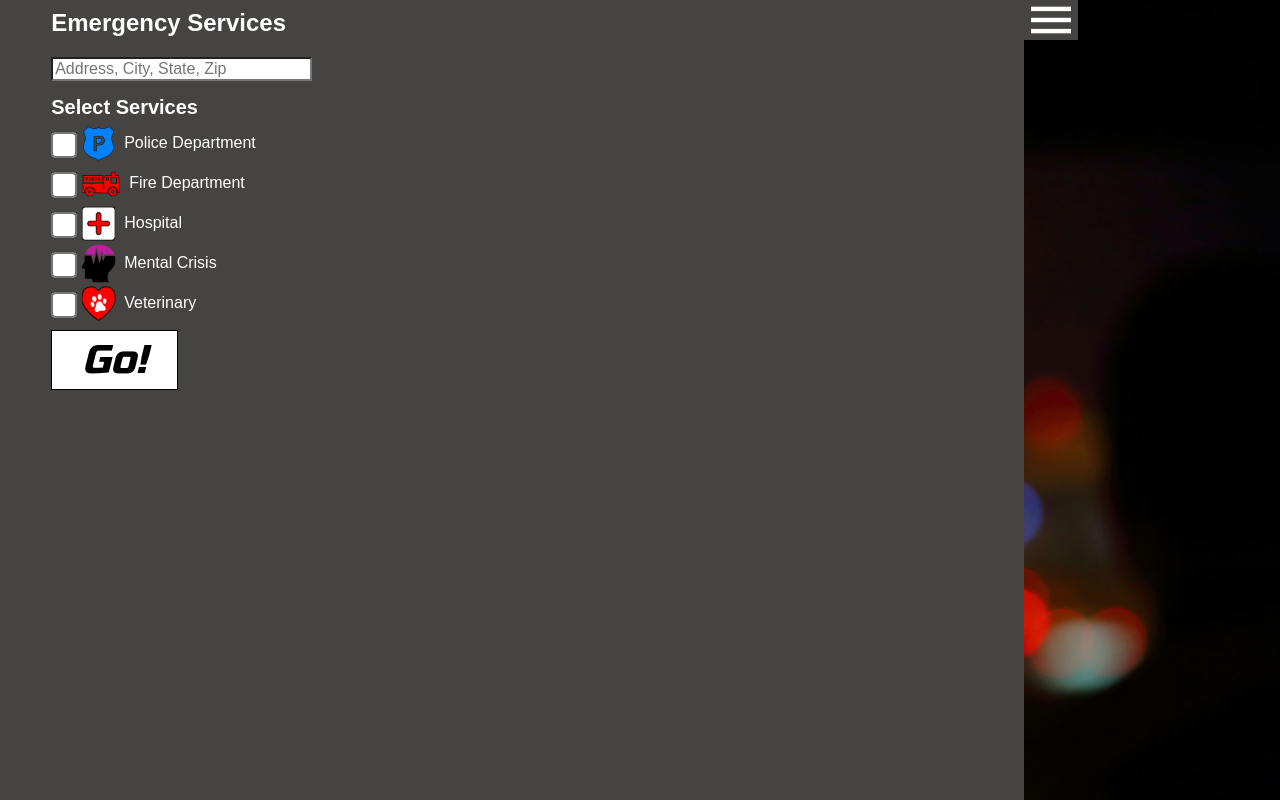
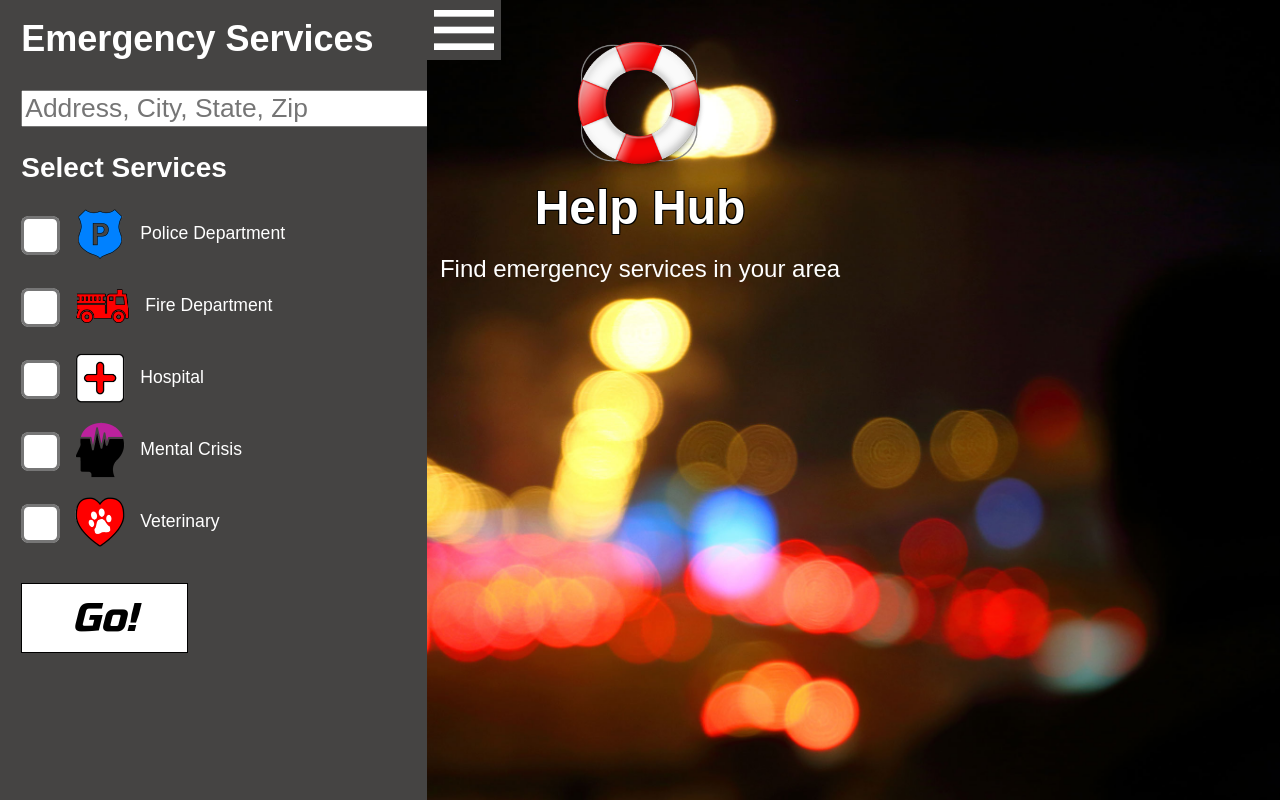
Before and after one commit to morettisf/help-hub, a plain HTML site: page index.html in a window 1280 px wide. Drawn offline with nearby package versions, Linux system fonts and the light colour scheme; some packages are replaced by stand-ins of ours; a web font is replaced by a local one.

Commit message:
media queries, fixed media query nav resize animation

```diff
--- a/app.js
+++ b/app.js
@@ -61,7 +61,7 @@ function initMap() {
 
 	map = new google.maps.Map(document.getElementById('map'), {
 		center: city,
-		zoom: 14,
+		zoom: 13,
         disableDefaultUI: true,
 	})
 
--- a/index.html
+++ b/index.html
@@ -19,11 +19,11 @@
 				<ul>
 					<li><input type="text" id="address" name="address" size="25" placeholder="Address, City, State, Zip"></li>
 					<h3>Select Services</h3>
-					<li><input type="checkbox" id="police" name="police" value="Police"><img src="images/police100.png" width="35px" height="35px">Police Department</input></li>
-					<li><input type="checkbox" id="fire" name="fire" value="Fire"><img src="images/fire100.png" width="40px" height="26px">Fire Department</input></li>
-					<li><input type="checkbox" id="hospital" name="hospital" value="Hospital"><img src="images/hospital100.png" width="35px" height="35px">Hospital</input></li>
-					<li><input type="checkbox" id="mental" name="mental" value="mental"><img src="images/mental100.png" width="35px" height="39px">Mental Crisis</input></li>
-					<li><input type="checkbox" id="veterinary" name="veterinary" value="veterinary"><img src="images/vet100.png" width="35px" height="35px">Veterinary</input></li>
+					<li><input type="checkbox" id="police" name="police" value="Police"><img src="images/police100.png" id="pImg" width="35px" height="35px">Police Department</input></li>
+					<li><input type="checkbox" id="fire" name="fire" value="Fire"><img src="images/fire100.png" id="fImg" width="40px" height="26px">Fire Department</input></li>
+					<li><input type="checkbox" id="hospital" name="hospital" value="Hospital"><img src="images/hospital100.png" id="hImg" width="35px" height="35px">Hospital</input></li>
+					<li><input type="checkbox" id="mental" name="mental" value="mental"><img src="images/mental100.png" id="mImg" width="35px" height="39px">Mental Crisis</input></li>
+					<li><input type="checkbox" id="veterinary" name="veterinary" value="veterinary"><img src="images/vet100.png" id="vImg" width="35px" height="35px">Veterinary</input></li>
 				</ul>
 				<input type="button" value="Go!" id="go">
 			</form>
--- a/main.css
+++ b/main.css
@@ -29,7 +29,19 @@ nav {
 	margin-left: 0;
 }
 
-nav, .nav-open, #hamburger {
+/*nav, .nav-open, #hamburger {
+	transition-property: margin-left;
+	transition-duration: 1.5s;
+	transition-timing-function: ease-out;
+}*/
+
+.animateStart {
+	transition-property: margin-left;
+	transition-duration: 1.5s;
+	transition-timing-function: ease-out;
+}
+
+.animateNav {
 	transition-property: margin-left;
 	transition-duration: 1.5s;
 	transition-timing-function: ease-out;
@@ -87,6 +99,11 @@ header img {
 header h1 {
 	font-size: 2em;
 	color: white;
+	text-shadow:
+		-1px -1px 0 #000,
+		1px -1px 0 #000,
+		-1px 1px 0 #000,
+		1px 1px 0 #000;
 	text-align: center;
 	margin-top: 0;
 	margin-bottom: 0;
@@ -115,11 +132,6 @@ li img {
 
 #address {
 	font-size: 1em;
-}
-
-input[type="text"] {
-	-webkit-appearance: none;
-	-webkit-border-radius: 0;
 }
 
 input[type="checkbox"] {
@@ -155,6 +167,7 @@ main {
 
 #infoPlace {
 	font-size: 1.5em;
+	font-weight: 500;
 }
 
 .shake {
@@ -167,3 +180,152 @@ main {
     0% { left: -5px; }
     100% { right: -5px; }
 }
+
+@media (min-width: 414px) {
+
+	nav h3 {
+		margin-bottom: 10px;
+	}
+
+	li {
+		margin-top: 12px;
+	}
+
+	input[type="checkbox"] {
+		zoom: 2.75;
+		margin-right: 3px;
+	}
+
+	li img {
+		margin-right: 12px;
+	}
+
+	#go {
+		margin-top: 0;
+	}
+
+}
+
+@media (min-width: 768px) {
+
+	nav {
+		width: 50%;
+		margin-left: -50%;
+	}
+
+	#hamburger {
+		width: 60px;
+		height: 60px;
+	}
+
+	.hamburger-open {
+		margin-left: 50% !important;
+	}
+
+	nav h2 {
+		font-size: 2.25em;
+		margin-top: 18px;
+		color: white;
+	}
+
+	#address {
+		font-size: 1.5em;
+	}
+
+	nav h3 {
+		font-size: 1.75em;
+		margin-bottom: 20px;
+		margin-top: 25px;
+	}
+
+	li {
+		margin-top: 12px;
+		font-size: 1.1em;
+	}
+
+	input[type="checkbox"] {
+		zoom: 3;
+		margin-right: 5px;
+	}
+
+	#pImg, #hImg, #vImg {
+		width: 50px;
+		height: 50px;
+		margin-right: 15px;
+	}
+
+	#fImg {
+		width: 55px;
+		height: 36px;
+		margin-right: 15px;
+	}
+
+	#mImg {
+		width: 50px;
+		height: 56px;
+		margin-right: 15px;
+	}
+
+	#go {
+		margin-top: 15px;
+		padding: 10px 50px;
+	}
+
+	header {
+	    width: 600px;
+	    top: 30px;
+	    margin-left: -300px;
+	}
+
+	header img {
+		width: 150px;
+		height: 150px;
+	}
+
+	header h1 {
+		font-size: 3em;
+		margin-top: 0;
+		margin-bottom: 0;
+	}
+
+	header h2 {
+		font-size: 1.5em;
+		font-weight: lighter;
+		color: white;
+		text-align: center;
+	}
+
+}
+
+@media (min-width: 1200px) {
+
+	nav {
+		width: 33.33%;
+		margin-left: -33.33%;
+	}
+
+	#hamburger {
+		width: 60px;
+		height: 60px;
+	}
+
+	.hamburger-open {
+		margin-left: 33.33% !important;
+	}
+
+	#pImg, #hImg, #vImg {
+		width: 50px;
+		height: 50px;
+	}
+
+	#fImg {
+		width: 55px;
+		height: 36px;
+	}
+
+	#mImg {
+		width: 50px;
+		height: 56px;
+	}
+
+}
--- a/nav.js
+++ b/nav.js
@@ -1,17 +1,29 @@
 $(document).ready(function() {
+	$('nav, #hamburger').addClass('animateStart')
 	$('nav').toggleClass('nav-open')
 	$('#hamburger').toggleClass('hamburger-open')
+	setTimeout(function() {
+		$('nav, #hamburger').removeClass('animateStart')
+	}, 1500)
 })
 
 $('#hamburger').click(function() {
+	$('nav, #hamburger').addClass('animateNav')
 	$('nav').toggleClass('nav-open')
 	$('#hamburger').toggleClass('hamburger-open')
+	setTimeout(function() {
+		$('nav, #hamburger').removeClass('animateNav')
+	}, 1500)
 })
 
 $('#go').click(function() {
 	if ((policeChecked === true || fireChecked === true || hospitalChecked === true || mentalChecked === true || vetChecked === true) && address.value) {
+		$('nav, #hamburger').addClass('animateNav')
 		$('nav').toggleClass('nav-open')
 		$('#hamburger').toggleClass('hamburger-open')
+		setTimeout(function() {
+			$('nav, #hamburger').removeClass('animateNav')
+		}, 1500)
 		$('header').fadeOut('500')
 	}
 	else {
```
